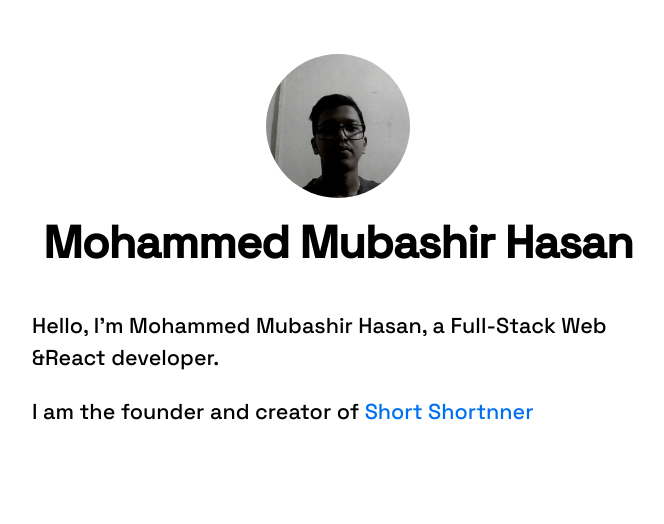
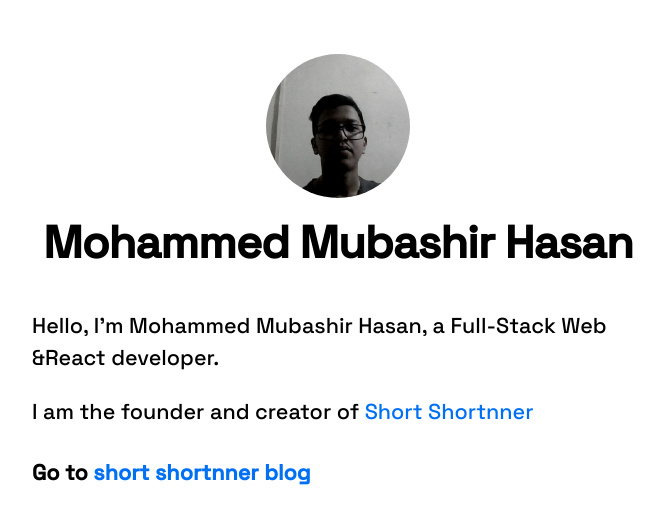
Before and after one commit to mubashir2005/short-shortnner-blog, a Next.js app: page / in a window 1280 px wide. Shown: the top 524 px of the page, without its empty margins (302-966 px from the left). Built offline with nearby package versions, Linux system fonts and the light colour scheme.

Commit message:
made some changes

```diff
--- a/pages/index.js
+++ b/pages/index.js
@@ -17,6 +17,12 @@ export default function Home() {
           I am the founder and creator of{" "}
           <a href="https://nextjs.org/learn">Short Shortnner</a>
         </p>
+        <h4>
+          Go to{" "}
+          <a href="https://short-shortnner-blog.vercel.app/main">
+            short shortnner blog
+          </a>
+        </h4>
       </section>
     </Layout>
   );
```
